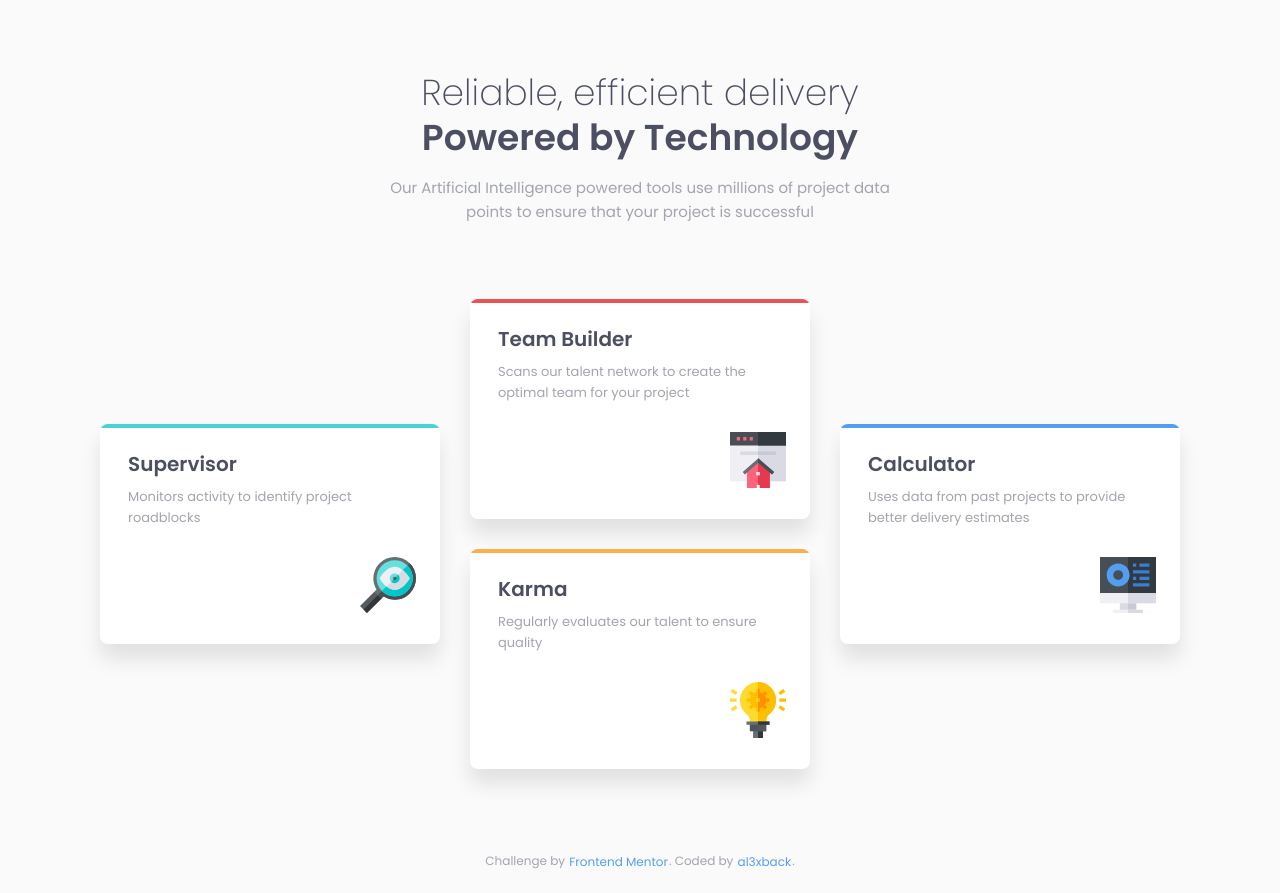
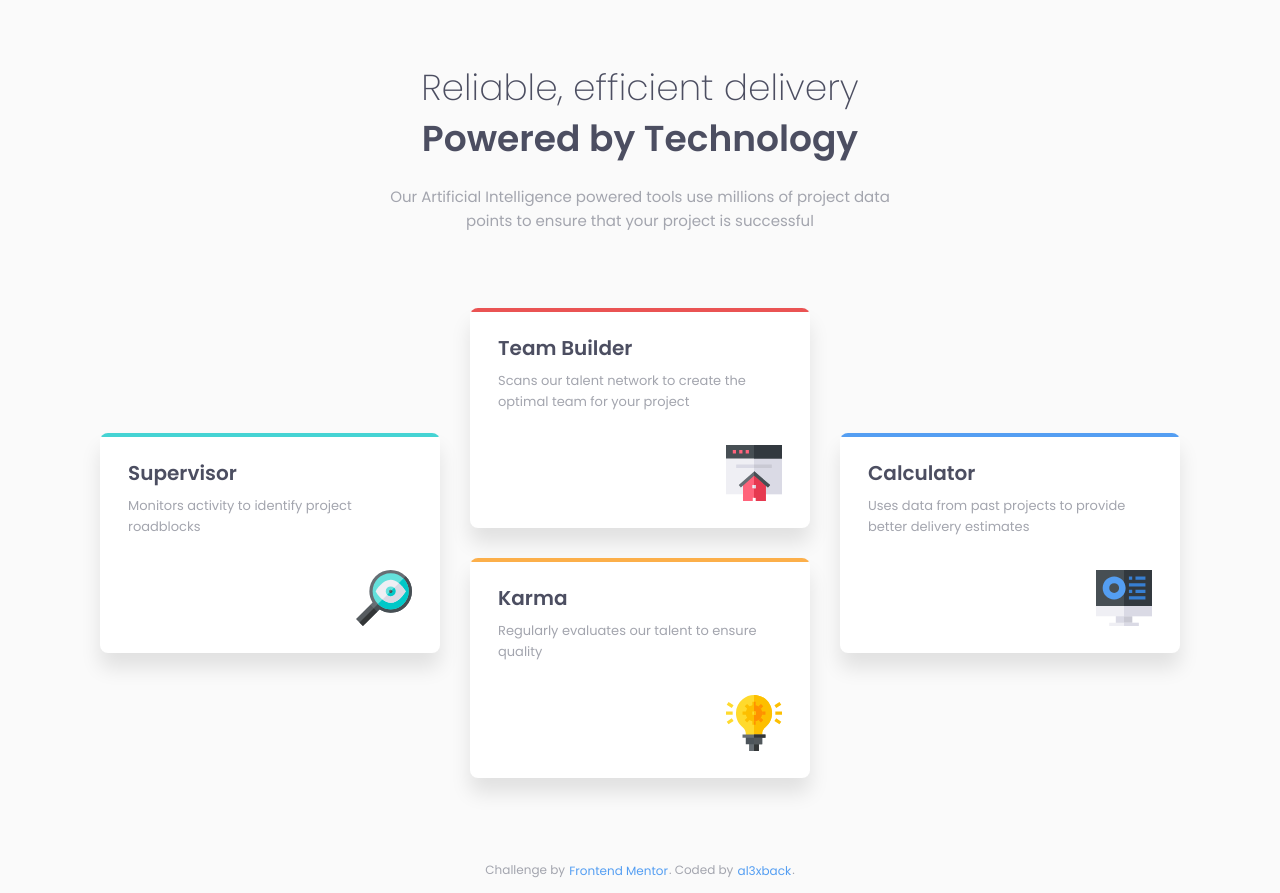
Before and after one commit to al3xback/fmentor-four-card-inlineblock, a website: page index.html in a window 1280 px wide. Drawn offline with Linux system fonts and the light colour scheme.

Commit message:
fixed structure

```diff
--- a/index.html
+++ b/index.html
@@ -41,12 +41,12 @@
 				<section class="section">
 					<div class="section__head">
 						<div class="cards-summary">
+							<p class="cards-summary__subtitle">
+								Reliable, efficient delivery
+							</p>
 							<h2 class="cards-summary__title">
-								Reliable, efficient delivery
+								Powered by Technology
 							</h2>
-							<p class="cards-summary__subtitle">
-								<strong>Powered by Technology</strong>
-							</p>
 							<p class="cards-summary__desc">
 								Our Artificial Intelligence powered tools use
 								millions of project data points to ensure that
--- a/scss/base/_typography.scss
+++ b/scss/base/_typography.scss
@@ -33,10 +33,6 @@ h6 {
 	font-size: func.em(14, var.$font-size-primary);
 }
 
-p {
-	font-size: 1em;
-}
-
 strong {
 	font-weight: var.$font-weight-600;
 }
--- a/scss/components/_cards.scss
+++ b/scss/components/_cards.scss
@@ -5,15 +5,16 @@
 	text-align: center;
 }
 
-.cards-summary__title {
+.cards-summary__subtitle {
+	margin-bottom: func.em(6, 24);
+	font-size: func.em(24, var.$font-size-primary);
 	font-weight: var.$font-weight-200;
+	color: var.$color-dark-blue;
+	line-height: 1;
 }
 
-.cards-summary__subtitle {
+.cards-summary__title {
 	margin-bottom: func.em(16, 24);
-	font-size: func.em(24, var.$font-size-primary);
-	color: var.$color-dark-blue;
-	line-height: 1.25;
 }
 
 .card:not(:first-child),
@@ -70,9 +71,9 @@
 
 .card__image {
 	position: absolute;
-	bottom: func.em(24, var.$font-size-primary);
-	left: func.em(24, var.$font-size-primary);
-	right: func.em(24, var.$font-size-primary);
+	bottom: func.em(20, var.$font-size-primary);
+	left: func.em(28, var.$font-size-primary);
+	right: func.em(28, var.$font-size-primary);
 	text-align: right;
 }
 
@@ -94,7 +95,7 @@
 	}
 
 	.cards-summary__subtitle {
-		margin-bottom: func.em(16, 36);
+		margin-bottom: func.em(10, 36);
 	}
 
 	.cards {
--- a/scss/layout/_grid.scss
+++ b/scss/layout/_grid.scss
@@ -1,3 +1,3 @@
 .container {
-	padding: 0 2em;
+	padding: 0 2rem;
 }
```
Also changed, not shown: css/main.css.
